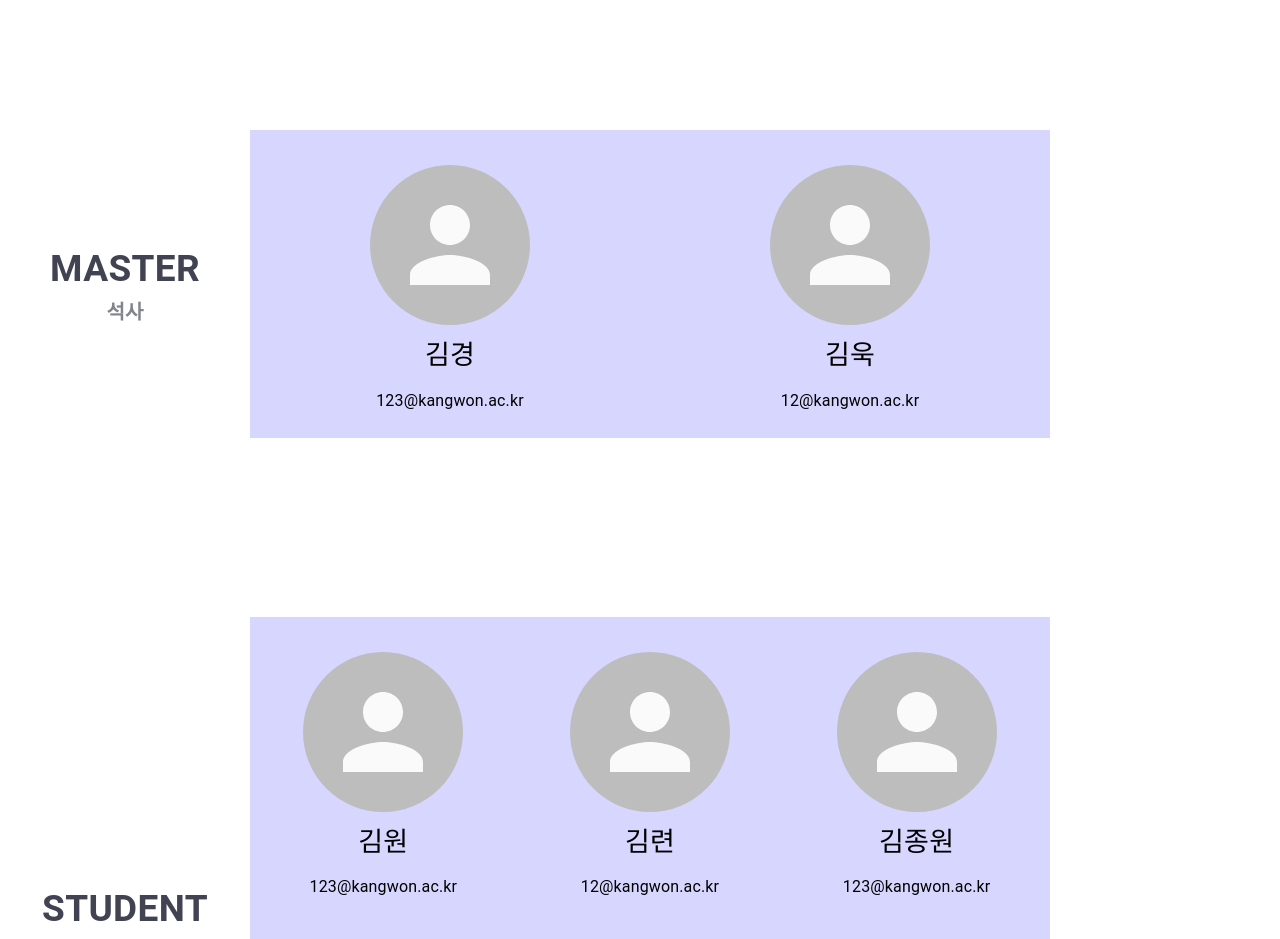
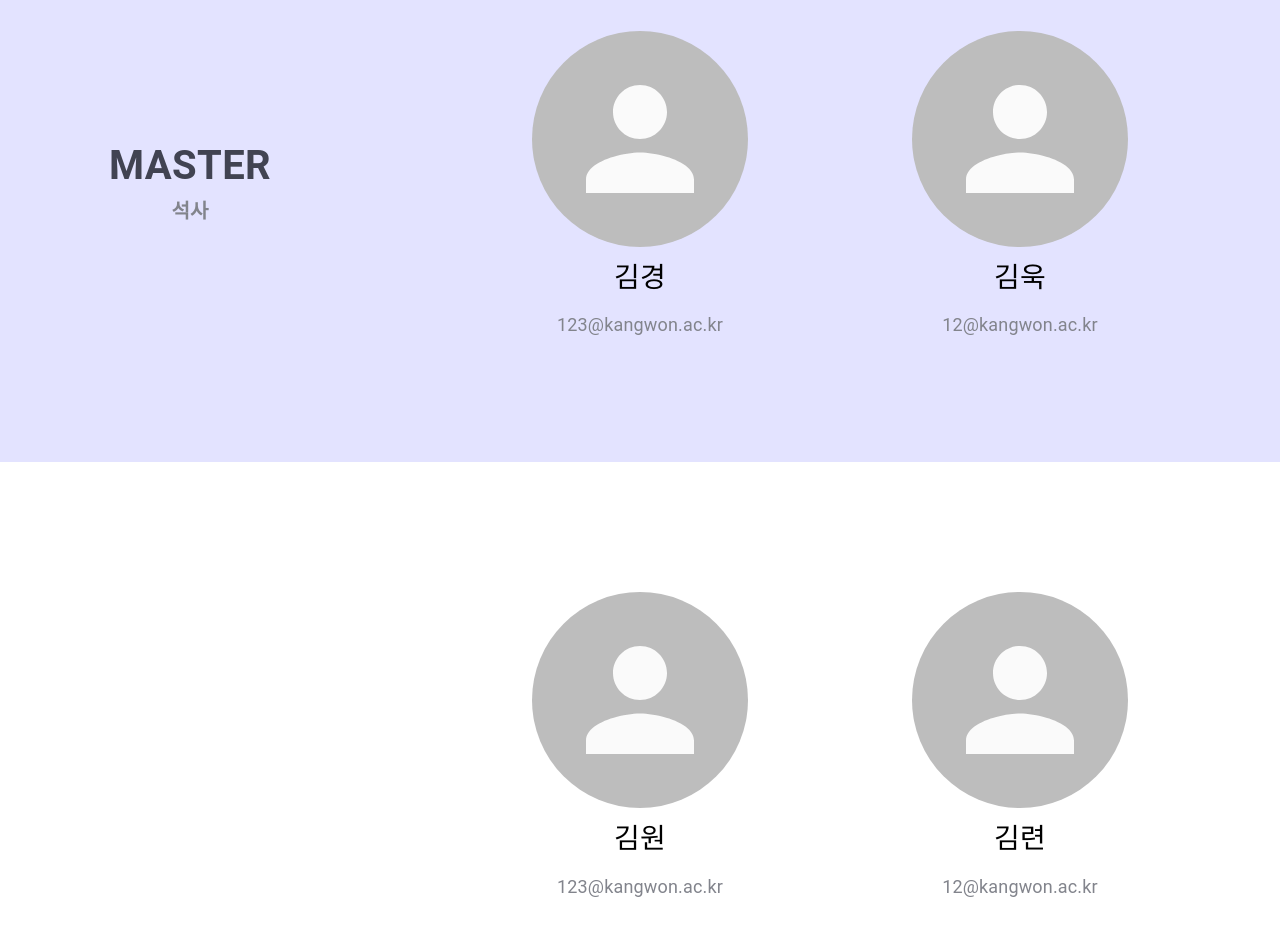
Before and after one commit to RyeonD/DI-Lab-HomePage, a React (Create React App) app in the folder frontend/: page /member in a window 1280 px wide. Shown: the part 1380-2319 px from the top of the page. Built offline with nearby package versions, Linux system fonts and the light colour scheme; a small style sheet from the web is missing.

Commit message:
Member Page UI 변경 중

```diff
--- a/frontend/package.json
+++ b/frontend/package.json
@@ -11,6 +11,7 @@
     "@testing-library/react": "^9.3.2",
     "@testing-library/user-event": "^7.1.2",
     "@toast-ui/react-editor": "^2.2.0",
+    "aos": "^2.3.4",
     "async": "^3.2.0",
     "axios": "^0.19.2",
     "classnames": "^2.2.6",
@@ -19,6 +20,7 @@
     "node-sass": "^4.14.1",
     "react": "^16.13.1",
     "react-dom": "^16.13.1",
+    "react-fade-in": "^1.1.0",
     "react-router-dom": "^5.2.0",
     "react-scripts": "3.4.1",
     "react-toastify": "^6.0.8"
--- a/frontend/src/page/Member/Member.js
+++ b/frontend/src/page/Member/Member.js
@@ -1,36 +1,38 @@
-import React, {useEffect, useState} from 'react';
-import { makeStyles, useTheme } from '@material-ui/core/styles';
-import { Box, Avatar, Typography, Link, AppBar, Tabs, Tab } from '@material-ui/core';
+import React, { useState } from 'react';
+import AOS from 'aos';
+import 'aos/dist/aos.css'
+import { makeStyles, } from '@material-ui/core/styles';
+import { Box, Avatar, Typography, Link, } from '@material-ui/core';
 
 import img from './cat.jpg'
 import shadows from '@material-ui/core/styles/shadows';
 
 const useStyles = makeStyles((theme) => ({
-    '@media screen and (max-width: 900px)': {
+    '@media screen and (max-width: 1000px)': {
         rankBox: {
 
         },
         rankTitle: {
-            margin: '3vw auto',
-            width: '40vw',
+            margin: '5%',
+            width: '20vw',
         },
         rankTitleEng: {
-            fontSize: '4vw',
+            fontSize: '5vw',
         },
         rankTitleKor: {
             fontSize: '3vw'
         },
         profileBox: {
-            width: '20vw',
+            width: '70vw',
             margin: 'auto',
         },
         profile: {
-            width: '40vw',
-            margin: '3vw auto',
+            width: '25vw',
+            margin: '5vw auto',
         },
         profileImg: {
-            width: '13vw',
-            height: '13vw',
+            width: '15vw',
+            height: '15vw',
             margin: '10px auto'
         },
         infoName: {
@@ -40,71 +42,71 @@ const useStyles = makeStyles((theme) => ({
             fontSize: '2.2vw'
         }
     },
-    '@media screen and (min-width: 901px)': {
+    '@media screen and (min-width: 1001px)': {
         rankBox: {
-            height: '50vw',
+
         },
         rankTitle: {
-            width: '250px',
+            width: '500px',
         },
         rankTitleEng: {
-            fontSize: '37px',
+            fontSize: '40px',
         },
         rankTitleKor: {
             fontSize: '20px',
-            color: '#82848c',
         },
         profileBox: {
-            width: '800px',
+            width: '1000px',
+            padding: '70px'
         },
         profile: {
-            width: '200px',
-            margin: '25px 3px',
+            width: '300px',
+            margin: '50px 5px',
         },
         profileImg: {
-            width: theme.spacing(20),
-            height: theme.spacing(20),
+            width: theme.spacing(27),
+            height: theme.spacing(27),
             margin: '10px auto'
         },
         infoName: {
-            fontSize: '27px',
+            fontSize: '28px',
+            margin: '4px'
         },
         info: {
-            fontSize: '16px'
+            fontSize: '18px',
+            margin: '4px',
         }
     },
     root: {
-
-    },
-    memberBox: {
         display: 'flex',
+        alignItems: 'center',
         flexDirection: 'column',
     },
     rankBox: {
+        width: '100vw',
         display: 'flex',
         flexDirection: 'row',
-        justifyItems: 'center',
+        justifyContent: 'space-around',
         alignItems: 'center',
     },
     rankTitleEng: {
         color: '#414352',
-        fontWeight:'bold',
+        fontWeight: 'bold',
         textTransform: 'uppercase',
         textAlign: 'center',
     },
     rankTitleKor: {
-        fontWeight:'bold',
+        fontWeight: 'bold',
         textAlign: 'center',
+        color: '#82848c',
     },
     profileBox: {
         display: 'flex',
         flexDirection: 'row',
         justifyContent: 'space-around',
         flexWrap: 'wrap',
-        backgroundColor: '#d6d6ff'
     },
     profile: {
-
     },
     profileImg: {
 
@@ -115,127 +117,164 @@ const useStyles = makeStyles((theme) => ({
     },
     info: {
         textAlign: 'center',
+        color: '#82848c',
     },
     infoHome: {
-
     }
 }));
 
 const rankList = [
-    { eng: 'professor',
+    {
+        eng: 'professor',
         kor: '교수',
     },
-    { eng: 'doctor',
+    {
+        eng: 'doctor',
         kor: '박사',
     },
-    { eng: 'master',
+    {
+        eng: 'master',
         kor: '석사',
     },
-    { eng: 'student',
+    {
+        eng: 'bachelor',
         kor: '학사',
     },
-    { eng: 'alumni',
+    {
+        eng: 'alumni',
         kor: '졸업생',
     },
 ];
 const memberInfoMenu = [
-    'rank','name','email'
+    'rank', 'name', 'email'
 ];
 const memberList = [
-    {   rank: 'professor',
+    {
+        rank: 'professor',
         name: '김화종',
         image: img,
-        email: 'rytnsla@kangwon.ac.kr',
-        room: '4호',
+        email: 'hjkim@gmail.com',
+        room: '공대 6호관 403호',
         homepage: 'https://www.kangwon.ac.kr/www/index.do'
     },
-    {   rank: 'doctor',
+    {
+        rank: 'doctor',
         name: '김종원',
         image: '',
-        email: '123@kangwon.ac.kr' ,
+        email: '123@kangwon.ac.kr',
         homepage: 'df'
     },
-    {   rank: 'master',
+    {
+        rank: 'master',
         name: '김경',
         image: '',
         email: '123@kangwon.ac.kr'
     },
-    {   rank: 'doctor',
+    {
+        rank: 'doctor',
         name: '김련경',
         image: '',
         email: '12@kangwon.ac.kr'
     },
-    {   rank: 'master',
+    {
+        rank: 'master',
         name: '김욱',
         image: '',
         email: '12@kangwon.ac.kr'
     },
-    {   rank: 'student',
+    {
+        rank: 'bachelor',
         name: '김원',
         image: '',
         email: '123@kangwon.ac.kr'
     },
-    {   rank: 'student',
+    {
+        rank: 'bachelor',
         name: '김련',
         image: '',
         email: '12@kangwon.ac.kr'
     },
-    {   rank: 'student',
+    {
+        rank: 'bachelor',
         name: '김종원',
         image: '',
         email: '123@kangwon.ac.kr'
     },
-    {   rank: 'student',
+    {
+        rank: 'bachelor',
         name: '김경',
         image: '',
         email: '123@kangwon.ac.kr'
     },
-    {   rank: 'student',
+    {
+        rank: 'bachelor',
         name: '김련경',
         image: '',
         email: '12@kangwon.ac.kr'
     },
-    {   rank: 'student',
+    {
+        rank: 'bachelor',
         name: '김욱',
         image: '',
         email: '12@kangwon.ac.kr'
     },
-    {   rank: 'alumni',
+    {
+        rank: 'alumni',
         name: '김종',
         image: '',
         email: '123@kangwon.ac.kr'
     },
-    {   rank: 'alumni',
+    {
+        rank: 'alumni',
         name: '김선',
         image: '',
         email: '',
         job: '네이버'
     },
+    {
+        rank: 'bachelor',
+        name: '김련',
+        image: '',
+        email: '12@kangwon.ac.kr'
+    },
+    {
+        rank: 'bachelor',
+        name: '김종원',
+        image: '',
+        email: '123@kangwon.ac.kr'
+    },
+    {
+        rank: 'bachelor',
+        name: '김경',
+        image: '',
+        email: '123@kangwon.ac.kr'
+    },
 ]
 
 const Member = () => {
     const classes = useStyles();
-    const [value, setValue] = useState('');
 
-    const handleChange = () => {
-        setValue('red');
-    }
+    AOS.init();
 
     return (
-        <div className={classes.root}>
-        <div className={classes.memberBox}>
-            {rankList.map((rank) =>
-                <Box    className={classes.rankBox}
-                        id={rank.eng}>
+        <div className={classes.root} >
+            {rankList.map((rank, i) =>
+                <div className={classes.rankBox}
+                    key={i}
+                    id={rank.eng}
+                    data-aos="fade-up"
+                    data-aos-item="fade-left"
+                    style={{ backgroundColor: i % 2 === 0 ? '#e3e3ff' : 'white' }}>
                     <Box className={classes.rankTitle}>
                         <Typography className={classes.rankTitleEng}>{rank.eng}</Typography>
                         <Typography className={classes.rankTitleKor}>{rank.kor}</Typography>
                     </Box>
                     <Box className={classes.profileBox}>
-                    { memberList.map((member) => {
-                        if(member.rank === rank.eng) {
+                        {memberList.map((member, j) => {
+                            if (member.rank === rank.eng) {
                                 return (
-                                <div className={classes.profile}>
+                                    <div className={classes.profile}
+                                        key={j}>
                                         <Avatar className={classes.profileImg}
                                             src={member.image}></Avatar>
                                         <Typography className={classes.infoName}>{member.name}</Typography>
@@ -244,10 +283,10 @@ const Member = () => {
                                         <Typography className={classes.info}>{member.email}</Typography>
                                         <Typography className={classes.info}>
                                             {member.homepage ?
-                                            <Link   className={classes.infoHome}
+                                                <Link className={classes.infoHome}
                                                     href={member.homepage}
                                                     target="_blank"
-                                                underline="always">
+                                                    underline="hover">
                                                     홈페이지
                                         </Link> : null}
                                         </Typography>
@@ -256,9 +295,9 @@ const Member = () => {
                             }
                         })}
                     </Box>
-                </Box>
+                </div>
+
             )}
-        </div>
         </div>
     )
 }
```
Also changed, not shown: 1 other file (tests, documents, lock files or other folders). Lines whose indentation alone changed are shown as unchanged.
